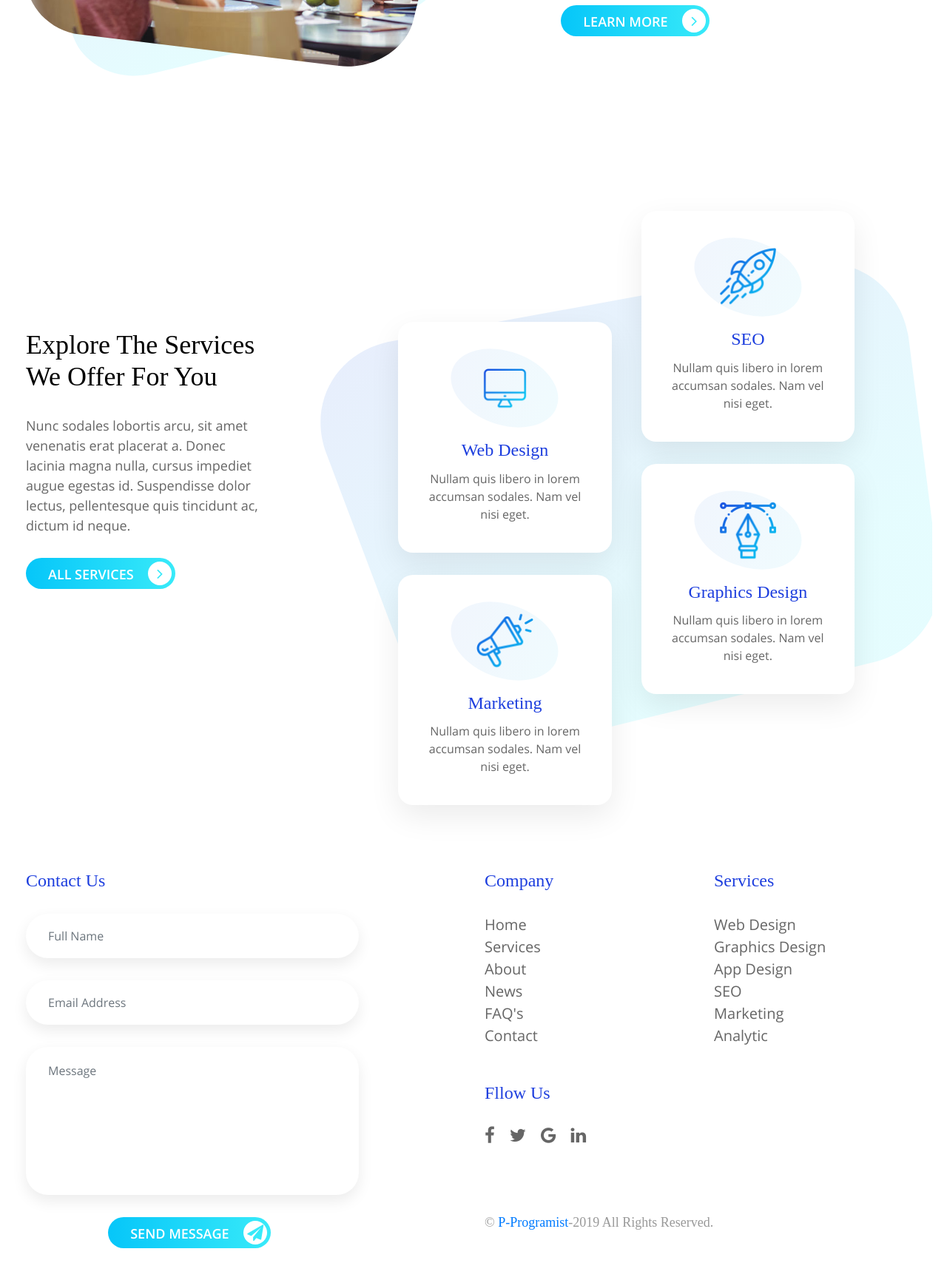
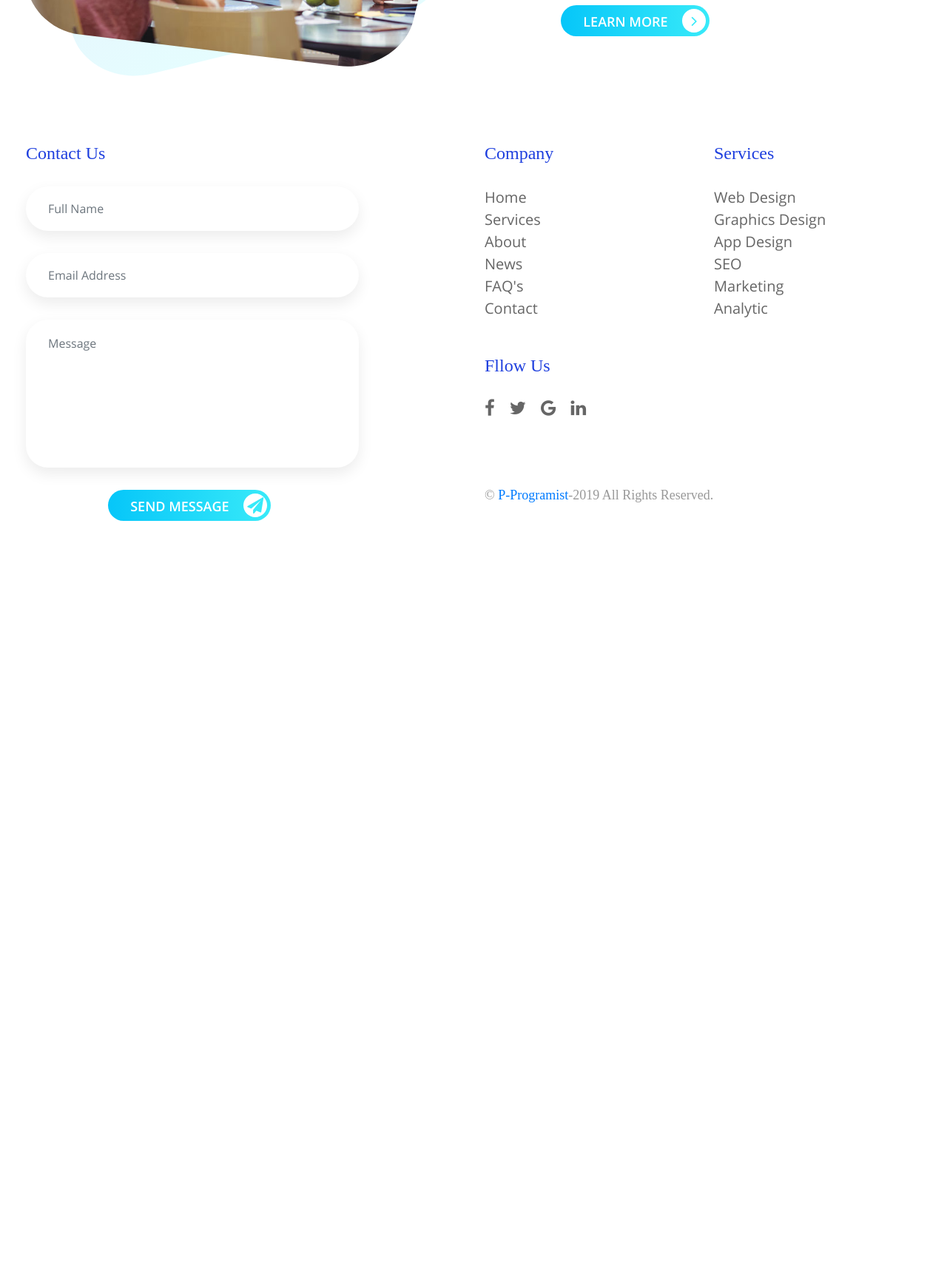
Before and after one commit to bdream81/DjangoProjects, a Django app: template solution/main/templates/main/home.html in a window 1280 px wide; the page is wider, and only the part inside the window is pictured. Shown: the part 1074-2781 px from the top of that part at 74% size. After the commit the page ends 1778 px from the top of that part, so only its background shows below. Run offline with Django 3.2, Linux system fonts and the light colour scheme; the template is opened without the code that fills it, so the values that code supplies are empty; some libraries are stand-ins or nearby versions; some web fonts are replaced.

Commit message:
Delete services from home

```diff
--- a/solution/main/templates/main/home.html
+++ b/solution/main/templates/main/home.html
@@ -50,70 +50,4 @@
         </div>
     </div>
 </div>
-<div class="container-fluid gtco-features" id="about">
-    <div class="container">
-        <div class="row">
-            <div class="col-lg-4">
-                <h2> Explore The Services<br />
-                    We Offer For You </h2>
-                <p> Nunc sodales lobortis arcu, sit amet venenatis erat placerat a. Donec lacinia magna nulla,
-                    cursus
-                    impediet augue egestas id. Suspendisse dolor lectus, pellentesque quis tincidunt ac, dictum id
-                    neque. </p>
-                <a href="#">All Services <i class="fa fa-angle-right" aria-hidden="true"></i></a>
-            </div>
-            <div class="col-lg-8">
-                <svg id="bg-services" width="100%" viewBox="0 0 1000 800">
-                    <defs>
-                        <linearGradient id="PSgrad_02" x1="64.279%" x2="0%" y1="76.604%" y2="0%">
-                            <stop offset="0%" stop-color="rgb(1,230,248)" stop-opacity="1" />
-                            <stop offset="100%" stop-color="rgb(29,62,222)" stop-opacity="1" />
-                        </linearGradient>
-                    </defs>
-                    <path fill-rule="evenodd" opacity="0.102" fill="url(#PSgrad_02)"
-                        d="M801.878,3.146 L116.381,128.537 C26.052,145.060 -21.235,229.535 9.856,312.073 L159.806,710.157 C184.515,775.753 264.901,810.334 338.020,792.380 L907.021,652.668 C972.912,636.489 1019.383,573.766 1011.301,510.470 L962.013,124.412 C951.950,45.594 881.254,-11.373 801.878,3.146 Z" />
-                </svg>
-                <div class="row">
-                    <div class="col">
-                        <div class="card text-center">
-                            <div class="oval"><img class="card-img-top" src="images/web-design.png" alt=""></div>
-                            <div class="card-body">
-                                <h3 class="card-title">Web Design</h3>
-                                <p class="card-text">Nullam quis libero in lorem accumsan sodales. Nam vel nisi
-                                    eget.</p>
-                            </div>
-                        </div>
-                        <div class="card text-center">
-                            <div class="oval"><img class="card-img-top" src="images/marketing.png" alt=""></div>
-                            <div class="card-body">
-                                <h3 class="card-title">Marketing</h3>
-                                <p class="card-text">Nullam quis libero in lorem accumsan sodales. Nam vel nisi
-                                    eget.</p>
-                            </div>
-                        </div>
-                    </div>
-                    <div class="col">
-                        <div class="card text-center">
-                            <div class="oval"><img class="card-img-top" src="images/seo.png" alt=""></div>
-                            <div class="card-body">
-                                <h3 class="card-title">SEO</h3>
-                                <p class="card-text">Nullam quis libero in lorem accumsan sodales. Nam vel nisi
-                                    eget.</p>
-                            </div>
-                        </div>
-                        <div class="card text-center">
-                            <div class="oval"><img class="card-img-top" src="images/graphics-design.png" alt="">
-                            </div>
-                            <div class="card-body">
-                                <h3 class="card-title">Graphics Design</h3>
-                                <p class="card-text">Nullam quis libero in lorem accumsan sodales. Nam vel nisi
-                                    eget.</p>
-                            </div>
-                        </div>
-                    </div>
-                </div>
-            </div>
-        </div>
-    </div>
-</div>
 {% endblock content %}
```
